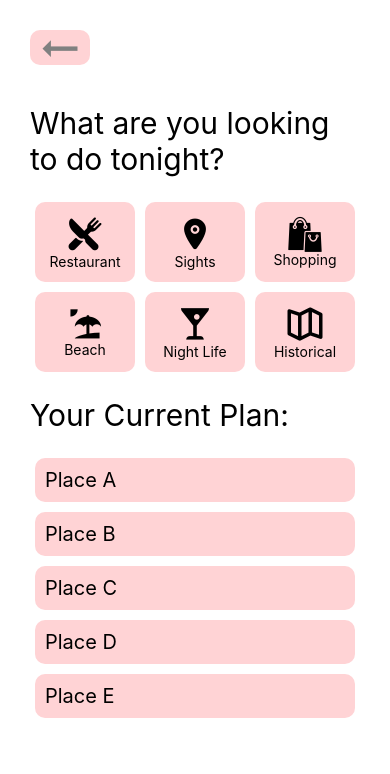
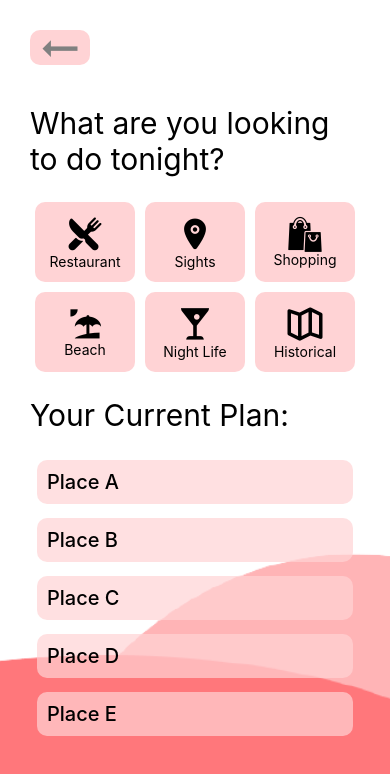
Before and after one commit to palak-bhargava/Packathon, a React Native app: screen / in a window 390 px wide. Shown: the top 774 px of the page. Built offline with nearby package versions, Linux system fonts and the light colour scheme.

Commit message:
added styling to during flight page

```diff
--- a/components/duringFlight.js
+++ b/components/duringFlight.js
@@ -12,15 +12,17 @@ import {
     Text,
     ImageBackground,
     View,
+    Dimensions
 } from 'react-native';
 
 const favorites = ['Place A', 'Place B', 'Place C', 'Place D', 'Place E'];
 //favorites.push("Place D");
-
+const windowWidth = Dimensions.get('window').width;
+const windowHeight = Dimensions.get('window').height;
 
 const Item = ({ place }) => (
     <View style={styles.item}>
-        <Text style={styles.testStyle}>{place}</Text>
+        <Text style={styles.textStyle}>{place}</Text>
     </View>
 );
 const renderItem = ({ item }) => (
@@ -32,7 +34,8 @@ class DuringFlight extends Component {
     render() {
         return (
             <SafeAreaView>
-
+                <View>
+                    <ImageBackground source={require('../assets/images/background.png')} style={styles.background}>
                         <View style={styles.container}>
                             <TouchableOpacity style={styles.backButton}>
                                 <Icon
@@ -98,6 +101,10 @@ class DuringFlight extends Component {
                                 </View>
                             </View>
                         </View>
+
+                    </ImageBackground>
+                </View>
+
             </SafeAreaView>
         );
     }
@@ -136,14 +143,16 @@ const styles = StyleSheet.create({
         marginRight: 15,
         marginTop: 10
     },
-    testStyle: {
-        fontSize: 20
+    textStyle: {
+        fontSize: 20,
+        color: "black",
+        fontWeight: "500"
     },
     item: {
-        backgroundColor: "#FFD3D5",
+        backgroundColor: "rgba(255, 211, 213, 0.7)",
         padding: 10,
         borderRadius: 10,
-        margin: 5,
+        margin: 7,
     },
     backButton: {
         backgroundColor: "#FFD3D5",
@@ -151,6 +160,10 @@ const styles = StyleSheet.create({
         width: 60,
         marginBottom: 20,
         borderRadius: 10
+    },
+    background:{
+        width: windowWidth,
+        height:windowHeight
     }
 });
 
--- a/package.json
+++ b/package.json
@@ -11,7 +11,8 @@
   },
   "dependencies": {
     "react": "17.0.2",
-    "react-native": "0.66.3"
+    "react-native": "0.66.3",
+    "react-native-vector-icons": "^9.0.0"
   },
   "devDependencies": {
     "@babel/core": "7.16.0",
```
Also changed, not shown: 3 other files (tests, documents, lock files or other folders). Lines whose indentation alone changed are shown as unchanged.
